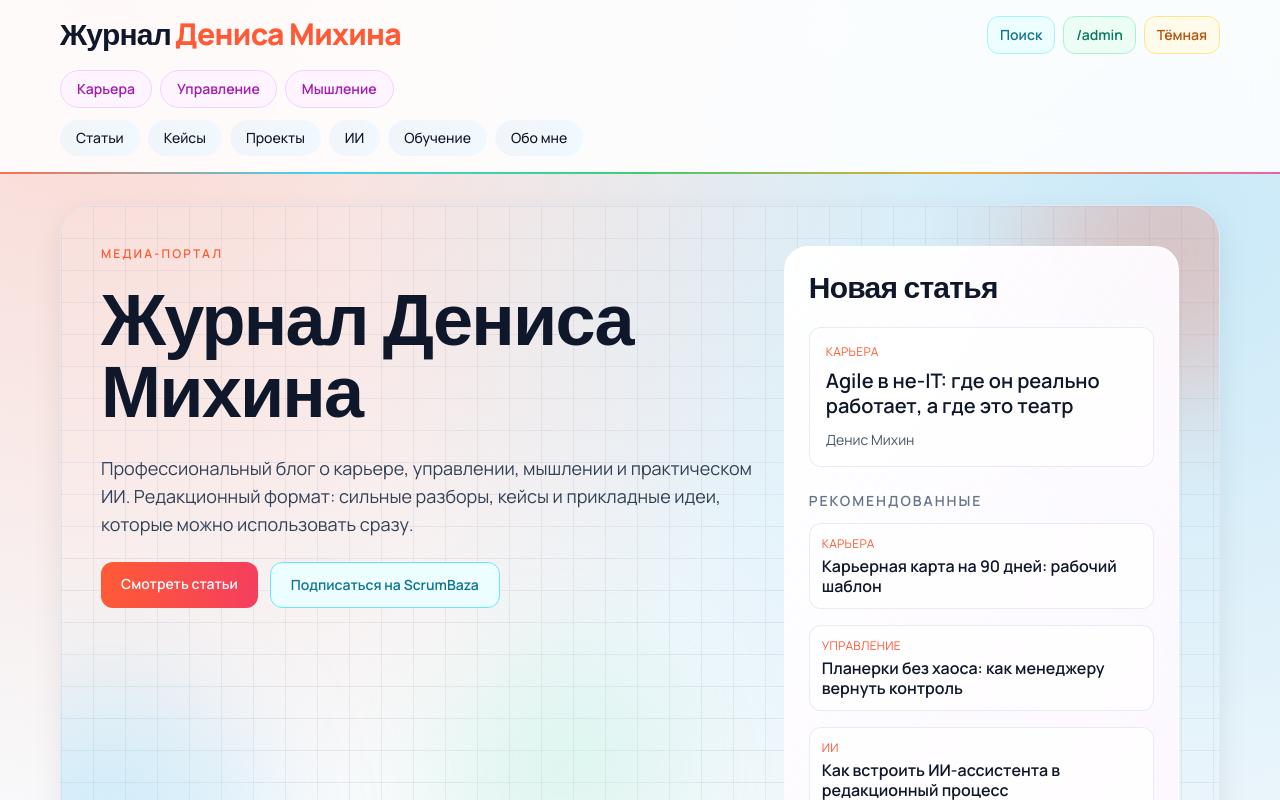
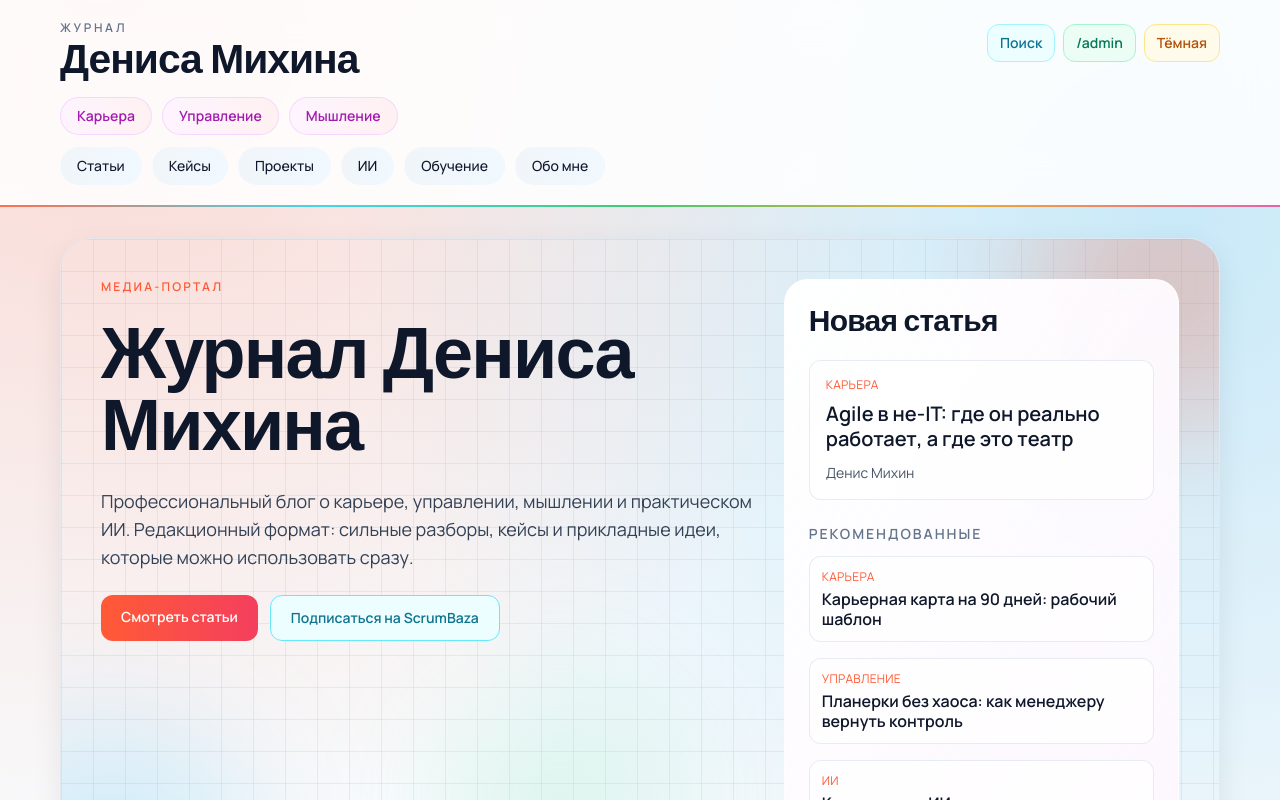
Before and after one commit to digitalmikhin-code/denis-journal, a Next.js app: page / in a window 1280 px wide. Shown: the top 800 px of the page. Built offline with nearby package versions, Linux system fonts and the light colour scheme; no server answers.

Commit message:
Refine header branding and navigation styling

```diff
--- a/components/site-header.tsx
+++ b/components/site-header.tsx
@@ -24,22 +24,26 @@ export function SiteHeader(): JSX.Element {
 
   return (
     <header className="rainbow-line sticky top-0 z-40 border-b border-slate-200/70 bg-white/85 backdrop-blur-xl dark:border-slate-800 dark:bg-slate-950/85">
-      <div className="container-shell py-4">
-        <div className="flex flex-wrap items-center justify-between gap-4">
-          <Link href="/" className="text-2xl font-extrabold tracking-tight md:text-3xl">
-            <span className="serif-display mr-1">Журнал</span>
-            <span className="text-brand">Дениса Михина</span>
+      <div className="container-shell py-5">
+        <div className="flex flex-wrap items-start justify-between gap-4">
+          <Link href="/" className="group leading-none">
+            <span className="block text-xs font-semibold uppercase tracking-[0.22em] text-slate-500 transition group-hover:text-brand">
+              Журнал
+            </span>
+            <span className="serif-display mt-1 block text-[2.15rem] font-bold tracking-tight text-slate-900 transition group-hover:text-brand dark:text-slate-100 md:text-[2.55rem]">
+              Дениса Михина
+            </span>
           </Link>
-          <div className="flex items-center gap-2">
+          <div className="flex items-center gap-2 pt-1">
             <Link
               href="/search"
-              className="rounded-xl border border-cyan-200 bg-cyan-50 px-3 py-2 text-sm font-semibold text-cyan-700 hover:border-cyan-400 dark:border-cyan-900 dark:bg-cyan-950/40 dark:text-cyan-300"
+              className="rounded-xl border border-cyan-200 bg-cyan-50 px-3 py-2 text-sm font-semibold text-cyan-700 transition hover:-translate-y-px hover:border-cyan-400 dark:border-cyan-900 dark:bg-cyan-950/40 dark:text-cyan-300"
             >
               Поиск
             </Link>
             <Link
               href="/admin/"
-              className="rounded-xl border border-emerald-200 bg-emerald-50 px-3 py-2 text-sm font-semibold text-emerald-700 hover:border-emerald-400 dark:border-emerald-900 dark:bg-emerald-950/40 dark:text-emerald-300"
+              className="rounded-xl border border-emerald-200 bg-emerald-50 px-3 py-2 text-sm font-semibold text-emerald-700 transition hover:-translate-y-px hover:border-emerald-400 dark:border-emerald-900 dark:bg-emerald-950/40 dark:text-emerald-300"
             >
               /admin
             </Link>
@@ -48,30 +52,30 @@ export function SiteHeader(): JSX.Element {
               onClick={toggleTheme}
               className={cn(
                 "rounded-xl border px-3 py-2 text-sm font-semibold",
-                "border-amber-200 bg-amber-50 text-amber-700 hover:border-amber-400 dark:border-amber-900 dark:bg-amber-950/40 dark:text-amber-300"
+                "border-amber-200 bg-amber-50 text-amber-700 transition hover:-translate-y-px hover:border-amber-400 dark:border-amber-900 dark:bg-amber-950/40 dark:text-amber-300"
               )}
             >
               {dark ? "Светлая" : "Тёмная"}
             </button>
           </div>
         </div>
-        <nav className="mt-4 flex flex-wrap gap-2">
+        <nav className="mt-4 flex flex-wrap gap-2.5">
           {FIRST_MENU.map((item) => (
             <Link
               key={item.href}
               href={item.href}
-              className="rounded-full border border-fuchsia-200 bg-fuchsia-50 px-4 py-2 text-sm font-semibold text-fuchsia-700 hover:border-fuchsia-400 dark:border-fuchsia-900 dark:bg-fuchsia-950/30 dark:text-fuchsia-300"
+              className="rounded-full border border-fuchsia-200/80 bg-gradient-to-r from-fuchsia-50 to-rose-50 px-4 py-2 text-sm font-semibold text-fuchsia-700 transition hover:-translate-y-px hover:border-fuchsia-400 hover:shadow-sm dark:border-fuchsia-900 dark:from-fuchsia-950/40 dark:to-rose-950/30 dark:text-fuchsia-300"
             >
               {item.label}
             </Link>
           ))}
         </nav>
-        <nav className="mt-3 flex flex-wrap gap-2">
+        <nav className="mt-3 flex flex-wrap gap-2.5">
           {SECOND_MENU.map((item) => (
             <Link
               key={item.href}
               href={item.href}
-              className="rounded-full bg-gradient-to-r from-slate-100 to-sky-50 px-4 py-2 text-sm font-medium hover:from-brand-soft hover:to-rose-100 hover:text-brand dark:from-slate-800 dark:to-slate-800"
+              className="rounded-full border border-transparent bg-gradient-to-r from-slate-100 to-sky-50 px-4 py-2 text-sm font-medium transition hover:-translate-y-px hover:border-slate-200 hover:from-brand-soft hover:to-rose-100 hover:text-brand dark:from-slate-800 dark:to-slate-800 dark:hover:border-slate-700"
             >
               {item.label}
             </Link>
```
